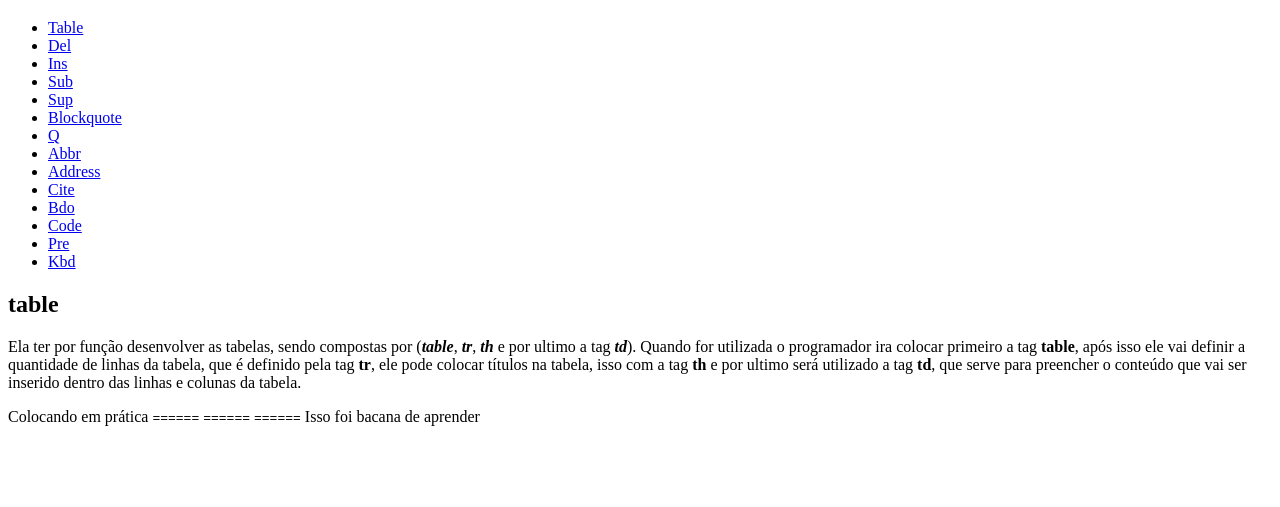
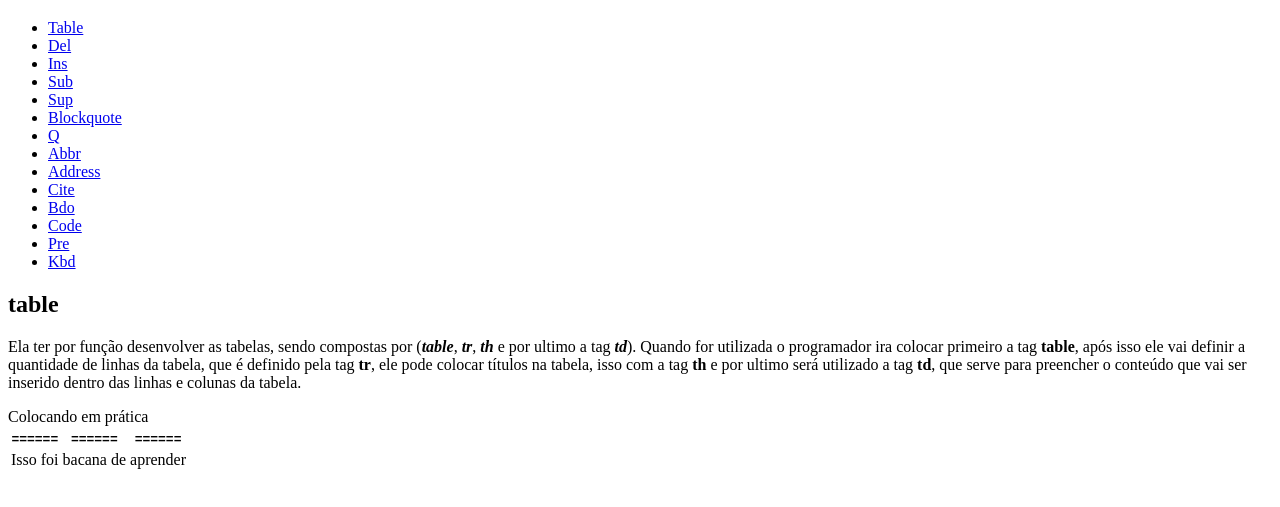
Before and after one commit to LuisGuilhermeHrentechechen/Trilha-do-Aprendizado-, a plain HTML site: page Tags/tags_index.html in a window 1280 px wide. Shown: the part 61-568 px from the top of the page. Drawn offline with Linux system fonts and the light colour scheme.

Commit message:
Update tags_index.html

```diff
--- a/Tags/tags_index.html
+++ b/Tags/tags_index.html
@@ -27,7 +27,9 @@
     <h2>table</h2>
     <p>Ela ter por função desenvolver as tabelas, sendo compostas por (<strong><i>table</i></strong>, <strong><i>tr</i></strong>, <strong><i>th</i></strong> e por ultimo a tag <strong><i>td</i></strong>). Quando for utilizada o programador ira colocar primeiro a tag <strong>table</strong>, após isso ele vai definir a quantidade de linhas da tabela, que é definido pela tag <strong>tr</strong>, ele pode colocar títulos na tabela, isso com a tag <strong>th</strong> e por ultimo será utilizado a tag <strong>td</strong>, que serve para preencher o conteúdo que vai ser inserido dentro das linhas e colunas da tabela.</p>
 
-   Colocando em prática
+  <caption>Colocando em prática <br></caption>
+
+   <table class="Table1">
 
    <tr>
        <th><code>======</code></th>
@@ -40,6 +42,7 @@
        <td>aprender</td>
    </tr>
 
+    </table>
 
 
 
```
